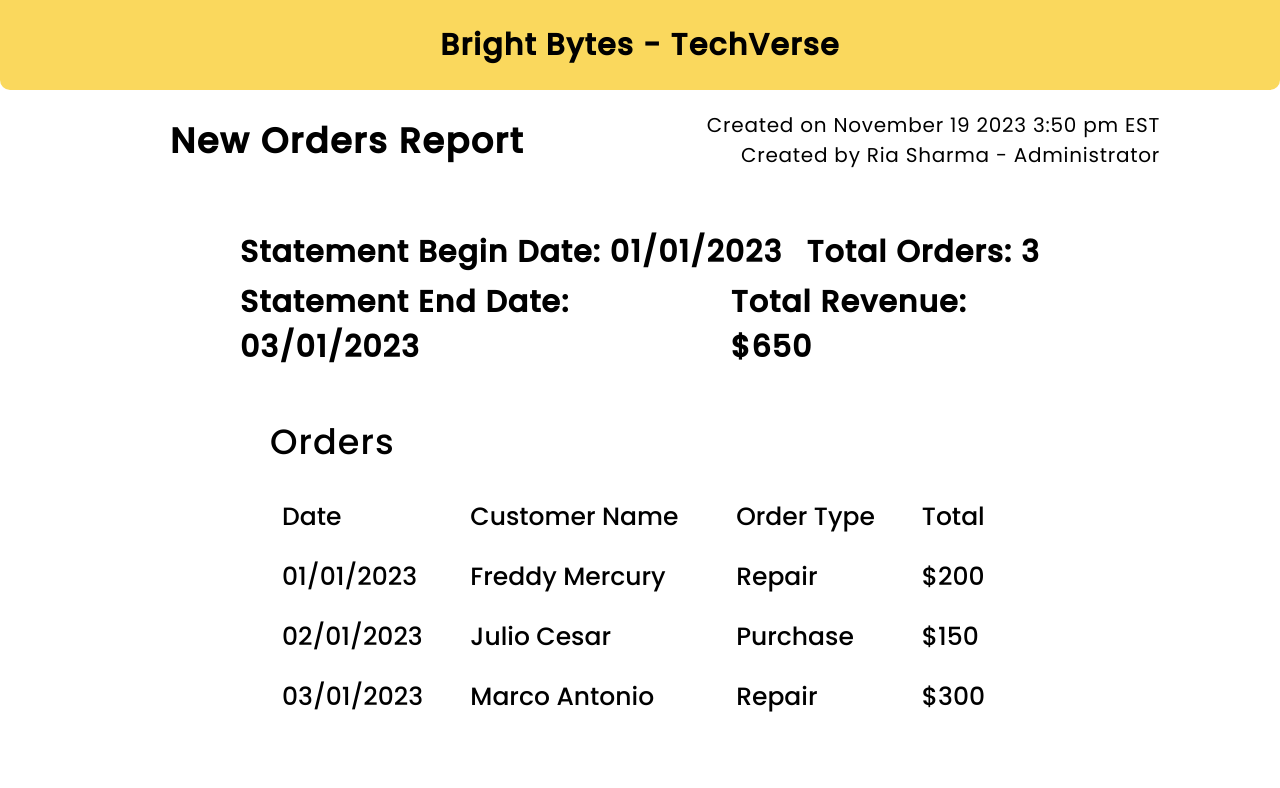
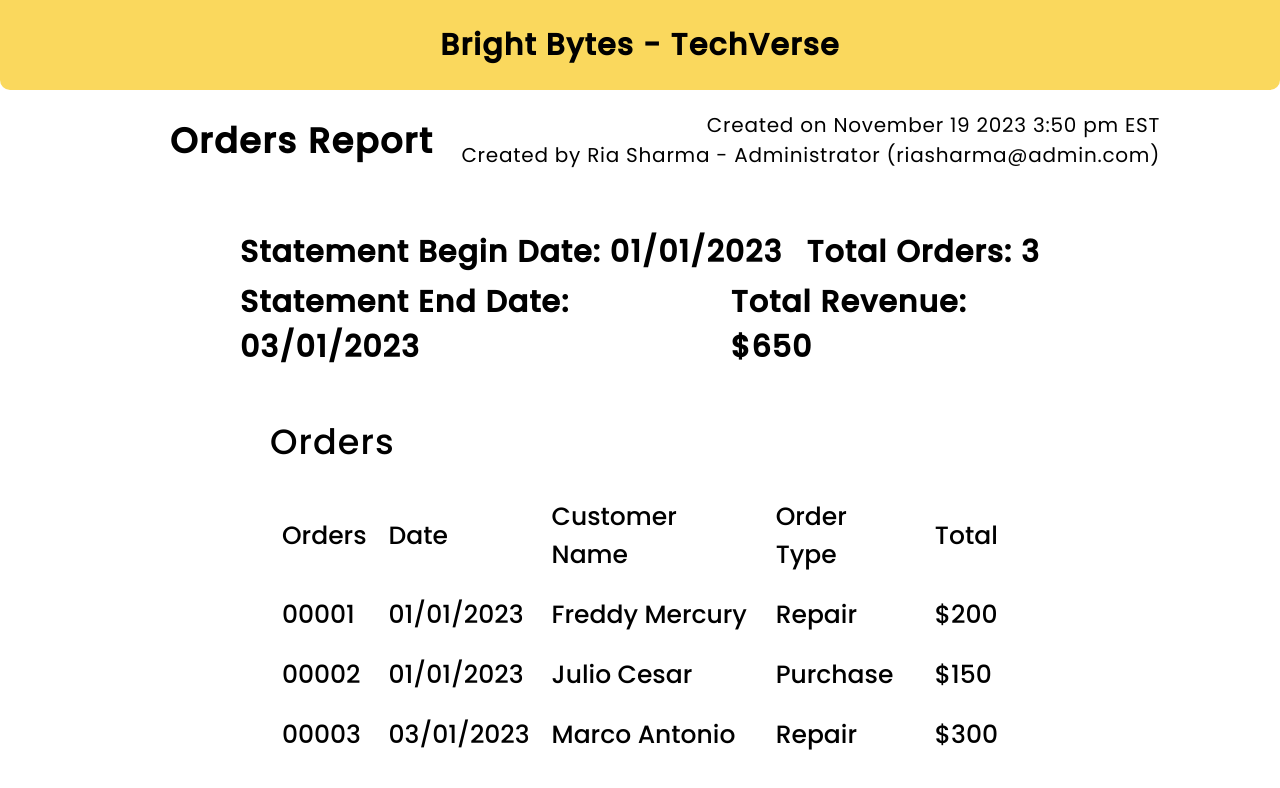
Before and after one commit to DiamabuDev/BrightBytes, a plain HTML site: page BrightBytes-Final-main/generatedReport/generatedReport.html in a window 1280 px wide. Drawn offline with Linux system fonts and the light colour scheme.

Commit message:
changes requested by the teacher

```diff
--- a/BrightBytes-Final-main/generatedReport/generatedReport.html
+++ b/BrightBytes-Final-main/generatedReport/generatedReport.html
@@ -18,10 +18,10 @@
     </header>
     <main>
         <div class="section-row">
-            <h2>New Orders Report</h2>
+            <h2>Orders Report</h2>
             <div class="h3-container">
                 <h3>Created on November 19 2023 3:50 pm EST</h3>
-                <h3>Created by Ria Sharma - Administrator</h3>
+                <h3>Created by Ria Sharma - Administrator (riasharma@admin.com)</h3>
             </div>
         </div>
 
@@ -43,6 +43,7 @@
                 <table class="data-table">
                     <thead>
                         <tr>
+                            <th>Orders</th>
                             <th>Date</th>
                             <th>Customer Name</th>
                             <th>Order Type</th>
@@ -51,18 +52,21 @@
                     </thead>
                     <tbody>
                         <tr tabindex="8">
+                            <td>00001</td>
                             <td>01/01/2023</td>
                             <td>Freddy Mercury</td>
                             <td>Repair</td>
                             <td>$200</td>
                             </tr>
                         <tr tabindex="9">
-                            <td>02/01/2023</td>
+                            <td>00002</td>
+                            <td>01/01/2023</td>
                             <td>Julio Cesar</td>
                             <td>Purchase</td>
                             <td>$150</td>
                             </tr>
                         <tr tabindex="10">
+                            <td>00003</td>
                             <td>03/01/2023</td>
                             <td>Marco Antonio</td>
                             <td>Repair</td>
```
